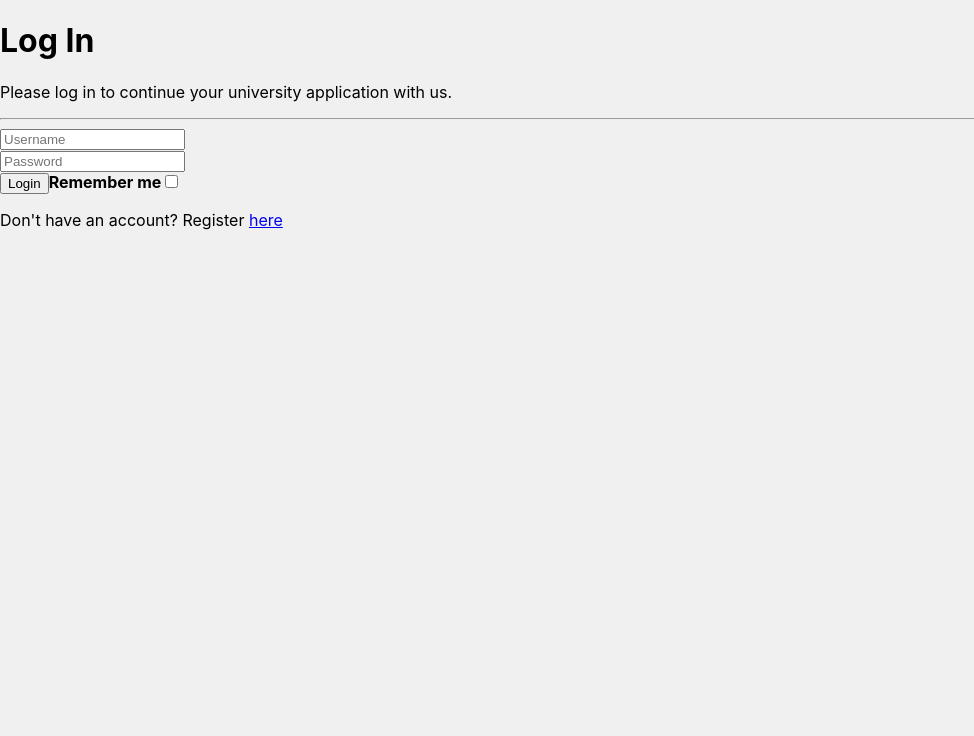
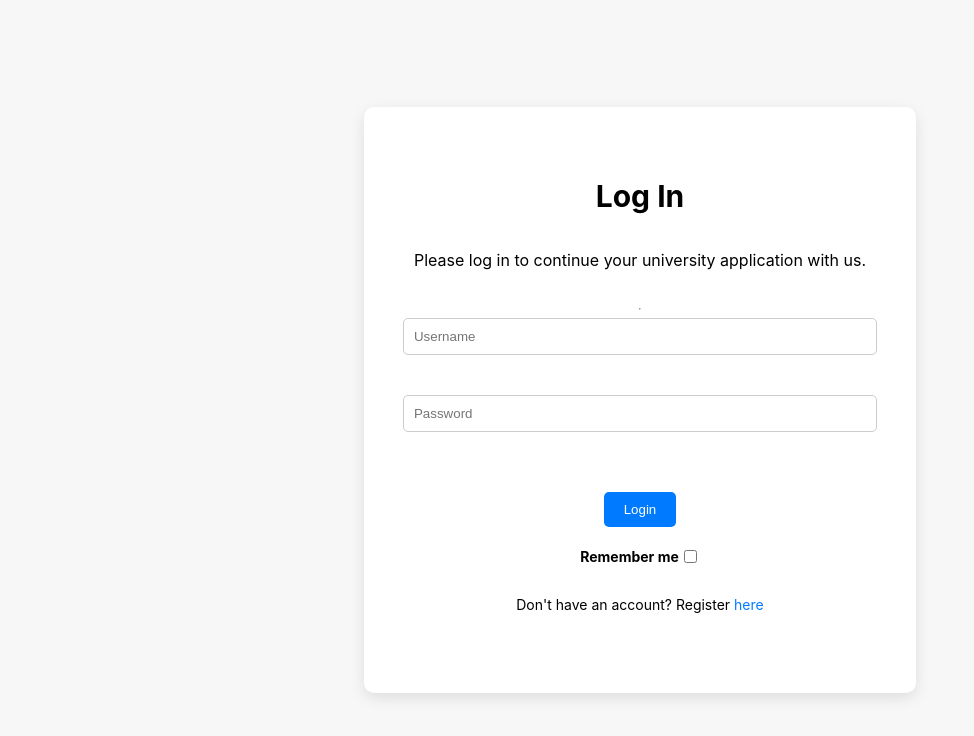
Before and after one commit to smc8501/InternationalInteractiveDashboard, a React (Create React App) app in the folder client/: page / in a window 1280 px wide. Shown: the top 736 px of the page, without its empty margins (0-974 px from the left). Built offline with nearby package versions, Linux system fonts and the light colour scheme.

Commit message:
recent update

```diff
--- a/client/package.json
+++ b/client/package.json
@@ -9,6 +9,7 @@
     "@testing-library/user-event": "^13.5.0",
     "axios": "^1.3.5",
     "bootstrap": "^5.3.0-alpha2",
+    "dom": "^0.0.3",
     "react": "^18.2.0",
     "react-dom": "^18.2.0",
     "react-router-dom": "^6.9.0",
--- a/client/src/pages/loginPage/loginForm.css
+++ b/client/src/pages/loginPage/loginForm.css
@@ -0,0 +1,77 @@
+.Container {
+    display: flex;
+    flex-direction: column;
+    align-items: center;
+    justify-content: center;
+    height: 100vh;
+    background-color: #f7f7f7;
+  }
+
+  form {
+    display: flex;
+    flex-direction: column;
+    align-items: center;
+    background-color: white;
+    padding: 50px;
+    border-radius: 10px;
+    box-shadow: 0px 5px 15px rgba(0, 0, 0, 0.1);
+  }
+
+  h1 {
+    font-size: 30px;
+    margin-bottom: 20px;
+  }
+
+  p {
+    font-size: 16px;
+    margin-bottom: 30px;
+    text-align: center;
+  }
+
+  input[type="text"], input[type="password"] {
+    width: 100%;
+    padding: 10px;
+    margin-bottom: 20px;
+    border-radius: 5px;
+    border: 1px solid #ccc;
+  }
+
+  button[type="submit"] {
+    background-color: #007bff;
+    color: white;
+    border: none;
+    border-radius: 5px;
+    padding: 10px 20px;
+    margin-top: 20px;
+    cursor: pointer;
+  }
+
+  button[type="submit"]:hover {
+    background-color: #0062cc;
+  }
+
+  label {
+    display: flex;
+    align-items: center;
+    margin-top: 20px;
+    font-size: 14px;
+  }
+
+  input[type="checkbox"] {
+    margin-left: 5px;
+  }
+
+  p:last-of-type {
+    margin-top: 30px;
+    font-size: 14px;
+    text-align: center;
+  }
+
+  p:last-of-type a {
+    color: #007bff;
+    text-decoration: none;
+  }
+
+  p:last-of-type a:hover {
+    text-decoration: underline;
+  }
--- a/package.json
+++ b/package.json
@@ -1,6 +1,9 @@
 {
   "dependencies": {
+    "@emotion/react": "^11.10.6",
+    "@emotion/styled": "^11.10.6",
     "@material-ui/core": "^4.12.4",
+    "@mui/material": "^5.12.1",
     "body-parser": "^1.20.2",
     "mongoose": "^7.0.3"
   }
```
Also changed, not shown: 2 other files (tests, documents, lock files or other folders).
